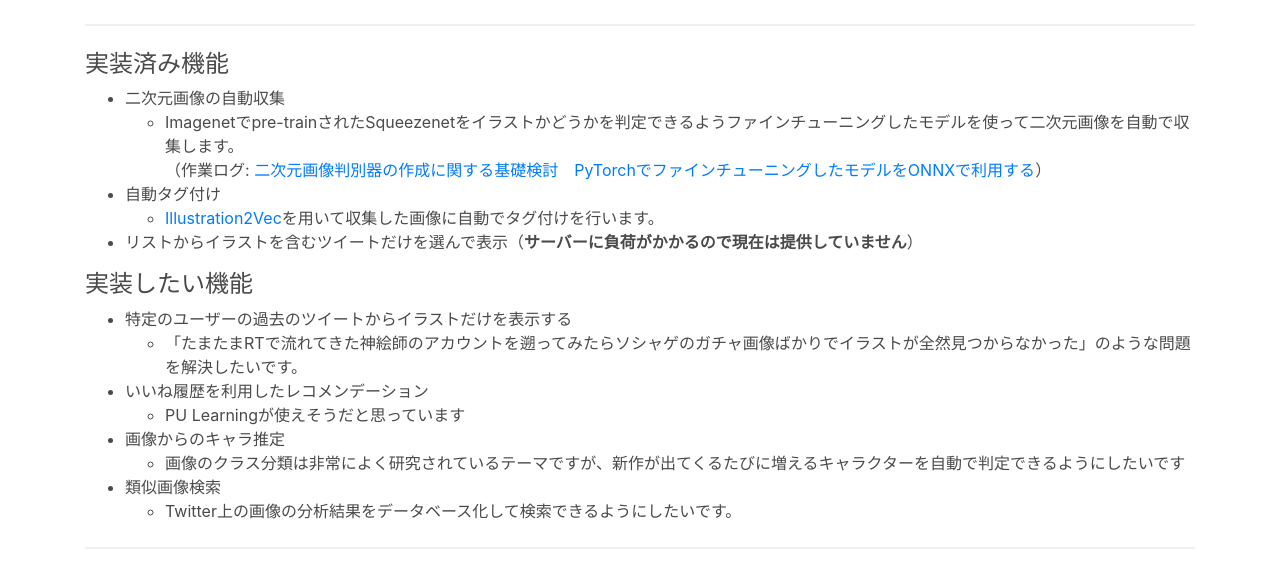
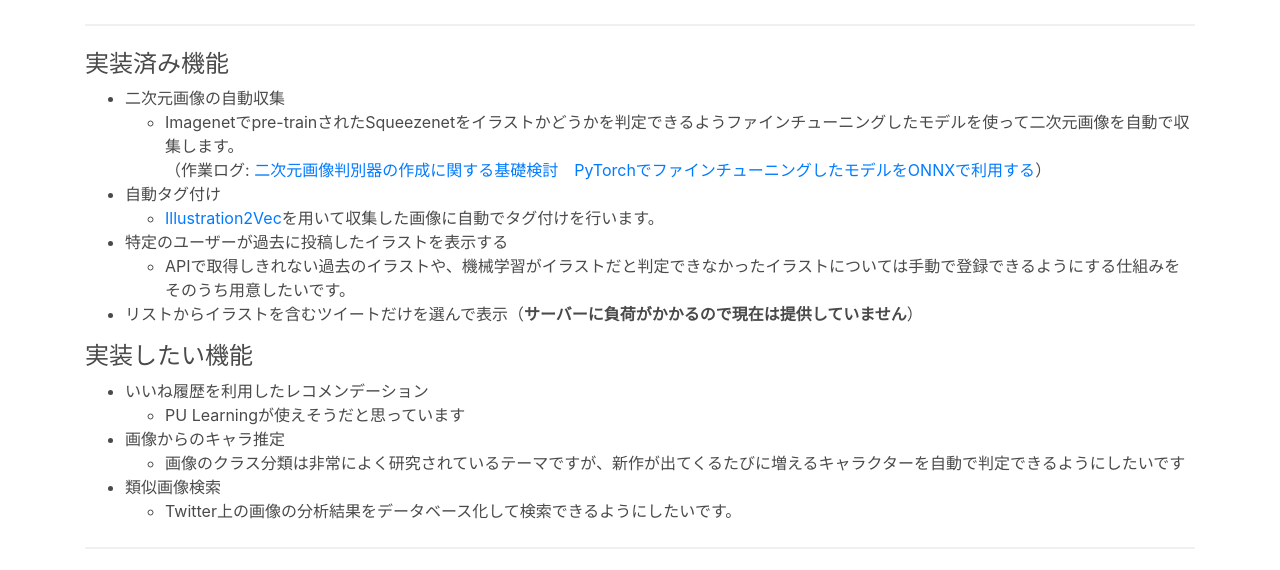
Before and after one commit to kivantium/playground, a Django app: page /about/ in a window 1280 px wide. Shown: the part 258-828 px from the top of the page. Run offline with Django 3.2, Linux system fonts and the light colour scheme; some libraries are stand-ins or nearby versions.

Commit message:
Fix small description

```diff
--- a/hello/templates/hello/about.html
+++ b/hello/templates/hello/about.html
@@ -19,16 +19,15 @@
     <ul>
       <li><a href="https://github.com/rezoo/illustration2vec">Illustration2Vec</a>を用いて収集した画像に自動でタグ付けを行います。</li>
     </ul>
+    <li>特定のユーザーが過去に投稿したイラストを表示する
+      <ul>
+        <li>APIで取得しきれない過去のイラストや、機械学習がイラストだと判定できなかったイラストについては手動で登録できるようにする仕組みをそのうち用意したいです。</li>
+      </ul>
+    </li>
     <li>リストからイラストを含むツイートだけを選んで表示（<strong>サーバーに負荷がかかるので現在は提供していません</strong>）</li>
   </ul>
   <h4>実装したい機能</h4>
   <ul>
-    <li>特定のユーザーの過去のツイートからイラストだけを表示する
-      <ul>
-        <li>「たまたまRTで流れてきた神絵師のアカウントを遡ってみたらソシャゲのガチャ画像ばかりでイラストが全然見つからなかった」のような問題を解決したいです。
-        </li>
-      </ul>
-    </li>
     <li>いいね履歴を利用したレコメンデーション
       <ul>
         <li>PU Learningが使えそうだと思っています</li>
--- a/hello/templates/hello/base.html
+++ b/hello/templates/hello/base.html
@@ -74,10 +74,11 @@
     {% endblock %}
 
     {% if NINJA_ADMAX_URL_SM %}
+    <div style="margin-top: 5rem;"></div>
     <script src="{{ NINJA_ADMAX_URL_SM }}https://adm.shinobi.jp/s/ca94816f7547ca6393b2626dae8a75c4"></script>
     {% endif %}
     {% if NINJA_ADMAX_URL_LG %}
-    <div class="container d-none d-md-block" style="text-align: center;">
+    <div class="container d-none d-md-block" style="margin-top: 5rem; text-align: center;">
     <p class="text-center mb-0"><small>広告</small></p>
     <script src="{{ NINJA_ADMAX_URL_LG }}"></script>
     </div>
--- a/hello/templates/hello/search.html
+++ b/hello/templates/hello/search.html
@@ -5,7 +5,7 @@
   <div id="app">
     <div class="container mt-5">
       {% if tag_name %}
-        <h2 class="h4 mb-3"><span class="badge badge-secondary">{{tag_name}}</span> の検索結果</h2>
+        <h2 class="h4 mb-3"><span class="badge badge-secondary">{{tag_name}}</span> のイラスト検索結果</h2>
         <p>検索結果: {{ count }}件</p>
       {% else %}
         <h2 class="h4 mb-3">全てのイラスト</h2>
--- a/hello/views.py
+++ b/hello/views.py
@@ -304,7 +304,7 @@ def search(request):
             return render(request, 'hello/search.html', {'tag_name': tag_name, 'notFound': True})
         image_entry_list = ImageEntry.objects.filter(tags=t).filter(is_illust=True, image_number=0)
         count = ImageEntry.objects.filter(is_illust=True, tags=t).count()
-        title = '{}の検索結果 - にじさーち'.format(tag_name)
+        title = '{}のイラスト検索結果 - にじさーち'.format(tag_name)
 
     if order == 'id':
         image_entry_list = image_entry_list.order_by('-id')
```
